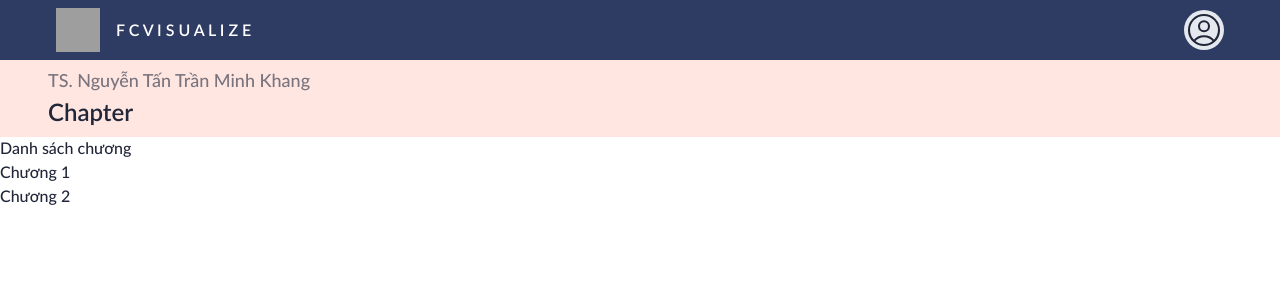
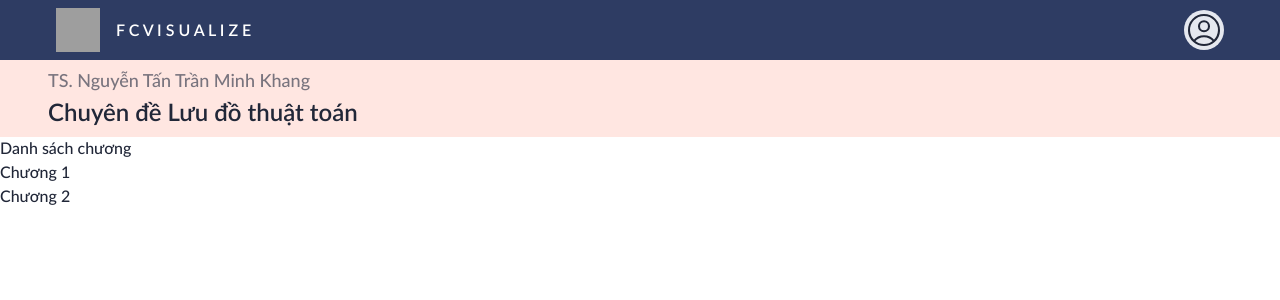
Before and after one commit to ngxquang/SE-Flowchart-FE, a Next.js app: page /chapter in a window 1280 px wide. Shown: the top 300 px of the page. Built offline with nearby package versions, Linux system fonts and the light colour scheme; grey boxes are pictures that could not be loaded.

Commit message:
fix: fix Breadcrumb ui

```diff
--- a/src/components/Breadcrumb/index.tsx
+++ b/src/components/Breadcrumb/index.tsx
@@ -7,20 +7,21 @@ import { classNames } from '../classNames';
 const Breadcrumb = () => {
   const pathname = usePathname();
   const pathArray = pathname.split('/').filter((path) => path);
+    const excludedSegments = ['sv', 'gv']; // Segments to be excluded from the breadcrumb
+    const filteredPathArray = pathArray.filter(path => !excludedSegments.includes(path));
 
   const pathNames: { [key: string]: string } = {
-    sv: 'Chuyên đề Lưu đồ thuật toán',
-    gv: 'Chuyên đề Lưu đồ thuật toán',
-    '1': 'Chương 1',
-    '2': 'Chương 2',
+    chapter: 'Chuyên đề Lưu đồ thuật toán',
+    'chapter-1': 'Chương 1',
+    'chapter-2': 'Chương 2',
   };
 
   return (
     <nav aria-label="breadcrumb" className='w-full bg-secondary-container p-2 pl-12'>
       <h3 className="text-lg text-outline">TS. Nguyễn Tấn Trần Minh Khang</h3>
       <ol className="flex text-xl">
-        {pathArray.map((path, index) => {
-          const href = '/' + pathArray.slice(0, index + 1).join('/');
+      {filteredPathArray.map((path, index) => {
+          const href = '/' + filteredPathArray.slice(0, index + 1).join('/');
           const displayName : string = pathNames[path] || path.charAt(0).toUpperCase() + path.slice(1);
           return (
             <li key={index} className="flex items-center">
@@ -29,7 +30,7 @@ const Breadcrumb = () => {
               )}
               <Link href={href}>
                 <span className={classNames(
-                  index === pathArray.length - 1 ? 'text-2xl font-semibold' : 'hover:underline')}>
+                  index === filteredPathArray.length - 1 ? 'text-2xl font-semibold' : 'hover:underline')}>
                   {displayName}
                 </span>
               </Link>
```
